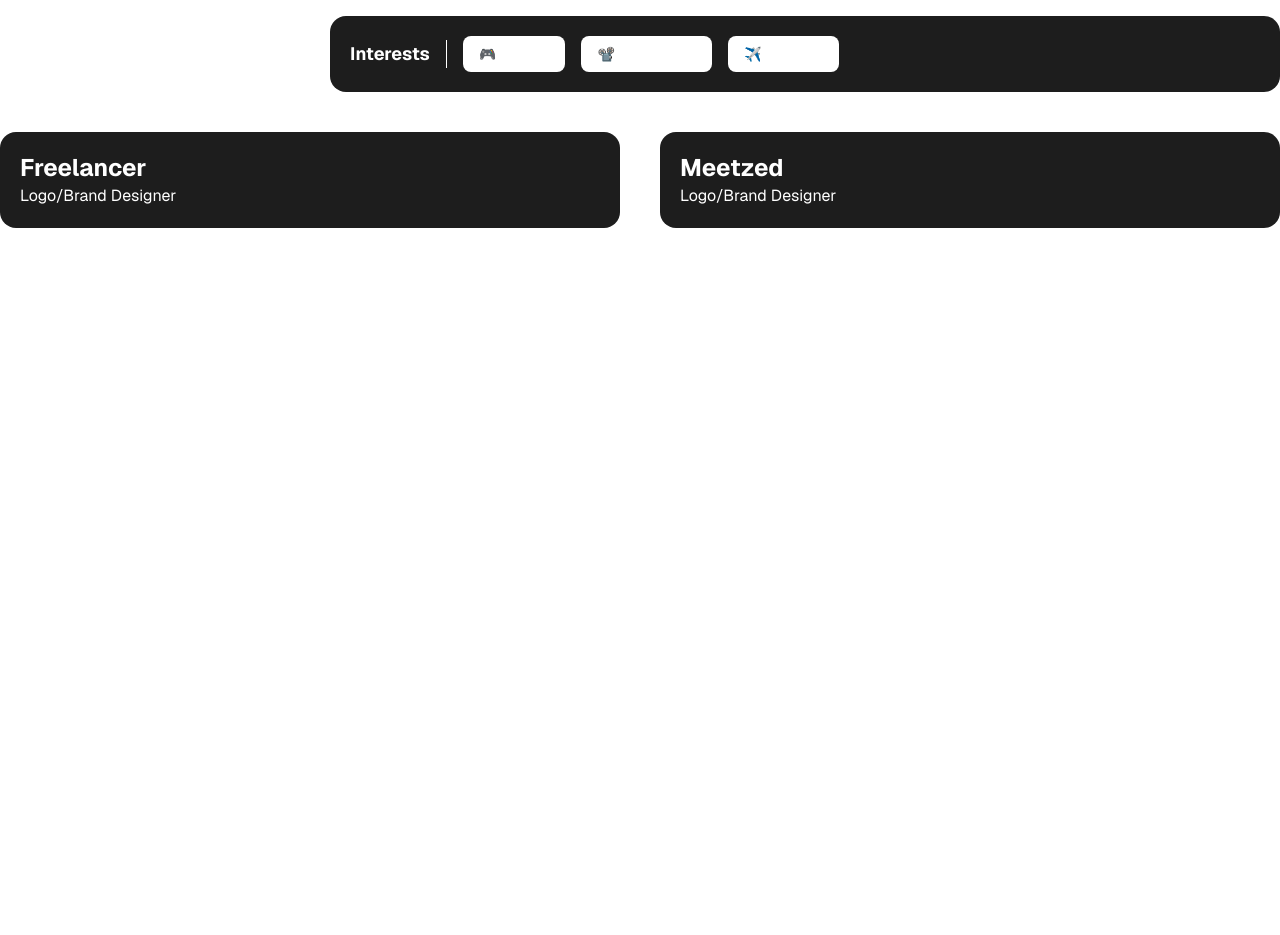
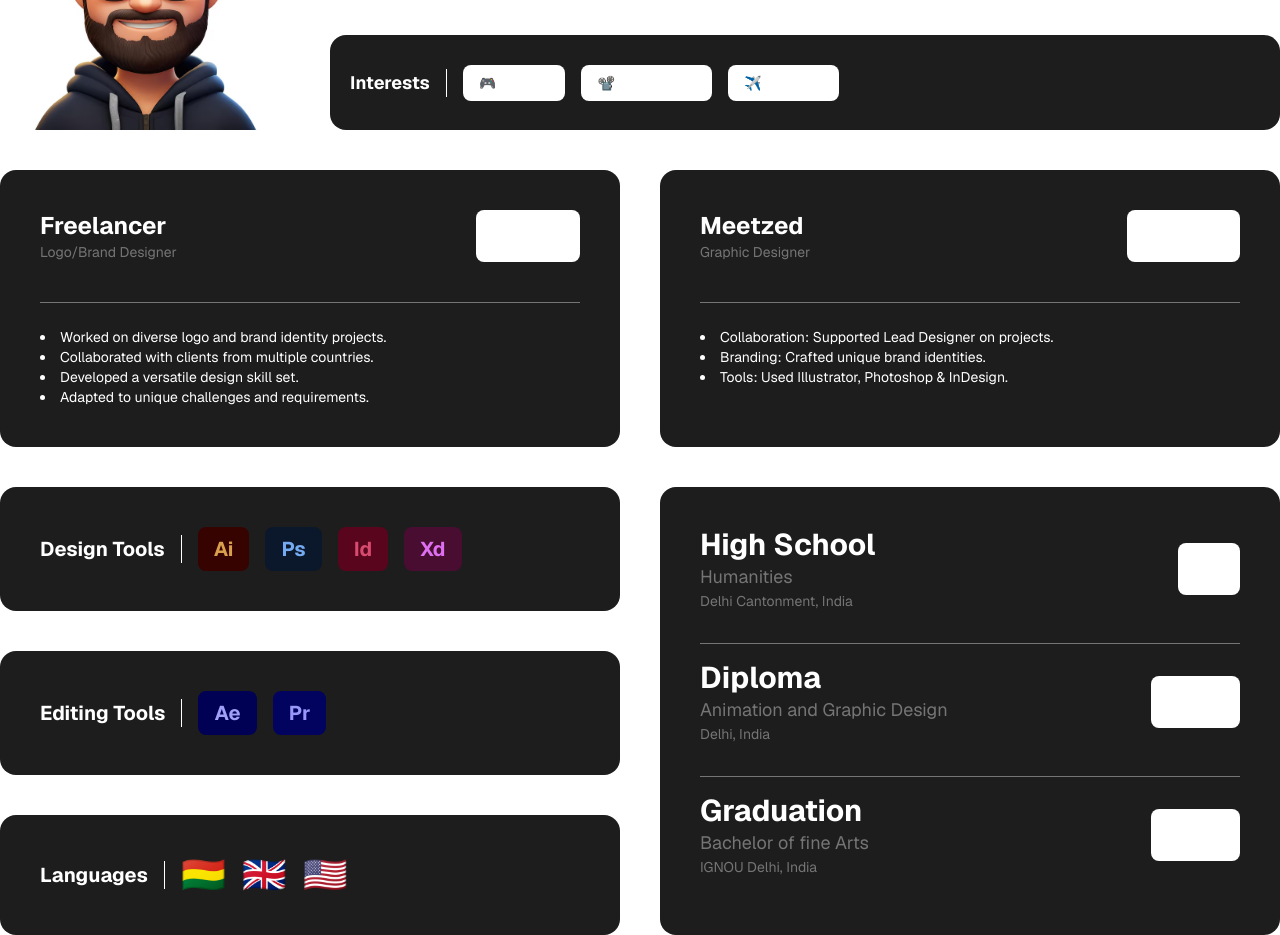
Before and after one commit to solartedaniers/example-portfolio, a Next.js app: page / in a window 1280 px wide. Shown: the part 240-1175 px from the top of the page. Before the commit the page ends 800 px from the top, so only its background shows below. Built offline with nearby package versions, Linux system fonts and the light colour scheme.

Commit message:
update ui portfolio

```diff
--- a/src/app/globals.css
+++ b/src/app/globals.css
@@ -3,11 +3,13 @@
 :root {
   --background: #ffffff;
   --foreground: #1d1d1d;
+  --grey: #757575;
 }
 
 @theme inline {
   --color-background: var(--background);
   --color-foreground: var(--foreground);
+  --color-grey: var(--grey);
   --font-sans: var(--font-geist-sans);
   --font-mono: var(--font-geist-mono);
 }
@@ -16,6 +18,7 @@
   :root {
     --background: #000000;
     --foreground: #1d1d1d;
+    --grey: #757575;
   }
 }
 
--- a/src/app/page.tsx
+++ b/src/app/page.tsx
@@ -5,12 +5,17 @@ export default function Home() {
     <div className='font-sans flex justify-center'>
       <main className='grid grid-cols-12 container mt-20 gap-10'>
         {/* <Image src='/next.svg' alt='avatar' width={100} height={100} /> */}
-        <span className='col-span-3 row-span-2 bg-white rounded-2xl'>IMG</span>
+        {/* <span className='col-span-3 row-span-2 bg-white rounded-2xl'>IMG</span> */}
+        <span className='flex items-center justify-center col-span-3 row-span-2 bg-white rounded-2xl overflow-hidden'>
+          <Image src='/avatar.jpg' alt='avatar' width={300} height={300} />
+        </span>
+
         <p className='p-5 text-2xl text-white col-span-9 rounded-2xl bg-foreground'>
           My name is Sunil Kumar self- taught logo/brand designer with 4+ years
           of experience creating modern, clean, and minimal brands that make a
           lasting impression.
         </p>
+
         <ul className='flex items-center col-span-9 gap-4 p-5 rounded-2xl bg-foreground'>
           <li className='text-white text-lg font-bold border-r pr-4'>
             Interests
@@ -25,14 +30,115 @@ export default function Home() {
             ✈️ Traveling
           </li>
         </ul>
-        <div className='col-span-6 rounded-2xl bg-foreground p-5'>
-          <h3 className='text-2xl font-bold text-white'>Freelancer</h3>
-          <p className='text-white'>Logo/Brand Designer</p>
-        </div>
-        <div className='col-span-6 rounded-2xl bg-foreground p-5'>
-          <h3 className='text-2xl font-bold text-white'>Meetzed</h3>
-          <p className='text-white'>Logo/Brand Designer</p>
-        </div>
+
+        <article className='col-span-6 rounded-2xl bg-foreground p-10'>
+          <section className='flex items-center justify-between border-b border-b-grey pb-10'>
+            <header className='flex flex-col'>
+              <h3 className='text-2xl font-bold text-white'>Freelancer</h3>
+              <p className='text-grey text-sm'>Logo/Brand Designer</p>
+            </header>
+            <span className='bg-background rounded-lg text-white text-sm p-4'>
+              2021 - now
+            </span>
+          </section>
+          <ul className='list-disc list-inside text-white text-sm mt-6'>
+            <li>Worked on diverse logo and brand identity projects.</li>
+            <li>Collaborated with clients from multiple countries.</li>
+            <li>Developed a versatile design skill set.</li>
+            <li>Adapted to unique challenges and requirements.</li>
+          </ul>
+        </article>
+
+        <article className='col-span-6 rounded-2xl bg-foreground p-10'>
+          <section className='flex items-center justify-between border-b border-b-grey pb-10'>
+            <header className='flex flex-col'>
+              <h3 className='text-2xl font-bold text-white'>Meetzed</h3>
+              <p className='text-grey text-sm'>Graphic Designer</p>
+            </header>
+            <span className='bg-background rounded-lg text-white text-sm p-4'>
+              2020 - 2021
+            </span>
+          </section>
+          <ul className='list-disc list-inside text-white text-sm mt-6'>
+            <li>Collaboration: Supported Lead Designer on projects.</li>
+            <li>Branding: Crafted unique brand identities.</li>
+            <li>Tools: Used Illustrator, Photoshop & InDesign.</li>
+          </ul>
+        </article>
+
+        <ul className='flex gap-4 items-center col-span-6 rounded-2xl bg-foreground p-10'>
+          <li className='text-white text-xl font-bold border-r pr-4'>
+            Design Tools
+          </li>
+          <li className='flex items-center bg-[#360300] rounded-lg font-bold text-[#da9f4c] text-xl px-4 py-2'>
+            Ai
+          </li>
+          <li className='flex items-center bg-[#0b172a] rounded-lg font-bold text-[#74aaf2] text-xl px-4 py-2'>
+            Ps
+          </li>
+          <li className='flex items-center bg-[#59051e] rounded-lg font-bold text-[#d84b6f] text-xl px-4 py-2'>
+            Id
+          </li>
+          <li className='flex items-center bg-[#480d30] rounded-lg font-bold text-[#de6ff0] text-xl px-4 py-2'>
+            Xd
+          </li>
+        </ul>
+
+        <section className='flex flex-col gap-4 items-center col-span-6 row-span-3 rounded-2xl bg-foreground p-10'>
+          <article className='flex items-center justify-between w-full border-b border-b-grey pb-8'>
+            <span className='flex flex-col'>
+              <h2 className='text-white text-3xl font-bold'>High School</h2>
+              <p className='text-grey text-lg'>Humanities</p>
+              <p className='text-grey text-sm'>Delhi Cantonment, India</p>
+            </span>
+            <span className='bg-background rounded-lg text-white text-sm p-4'>
+              2017
+            </span>
+          </article>
+
+          <article className='flex items-center justify-between w-full border-b border-b-grey pb-8'>
+            <span className='flex flex-col'>
+              <h2 className='text-white text-3xl font-bold'>Diploma</h2>
+              <p className='text-grey text-lg'>Animation and Graphic Design</p>
+              <p className='text-grey text-sm'>Delhi, India</p>
+            </span>
+            <span className='bg-background rounded-lg text-white text-sm p-4'>
+              2017 - 18
+            </span>
+          </article>
+
+          <article className='flex items-center justify-between w-full'>
+            <span className='flex flex-col'>
+              <h2 className='text-white text-3xl font-bold'>Graduation</h2>
+              <p className='text-grey text-lg'>Bachelor of fine Arts</p>
+              <p className='text-grey text-sm'>IGNOU Delhi, India</p>
+            </span>
+            <span className='bg-background rounded-lg text-white text-sm p-4'>
+              2017 - 21
+            </span>
+          </article>
+        </section>
+
+        <ul className='flex gap-4 items-center col-span-6 rounded-2xl bg-foreground p-10'>
+          <li className='text-white text-xl font-bold border-r pr-4'>
+            Editing Tools
+          </li>
+          <li className='flex items-center bg-[#000155] rounded-lg font-bold text-[#a0a0f9] text-xl px-4 py-2'>
+            Ae
+          </li>
+          <li className='flex items-center bg-[#02035e] rounded-lg font-bold text-[#9997f9] text-xl px-4 py-2'>
+            Pr
+          </li>
+        </ul>
+
+        <ul className='flex gap-4 items-center col-span-6 rounded-2xl bg-foreground p-10'>
+          <li className='text-white text-xl font-bold border-r pr-4'>
+            Languages
+          </li>
+          <li className='text-4xl'>🇧🇴</li>
+          <li className='text-4xl'>🇬🇧</li>
+          <li className='text-4xl'>🇺🇸</li>
+        </ul>
       </main>
     </div>
   );
```
Also changed, not shown: public/avatar.jpg (added).
